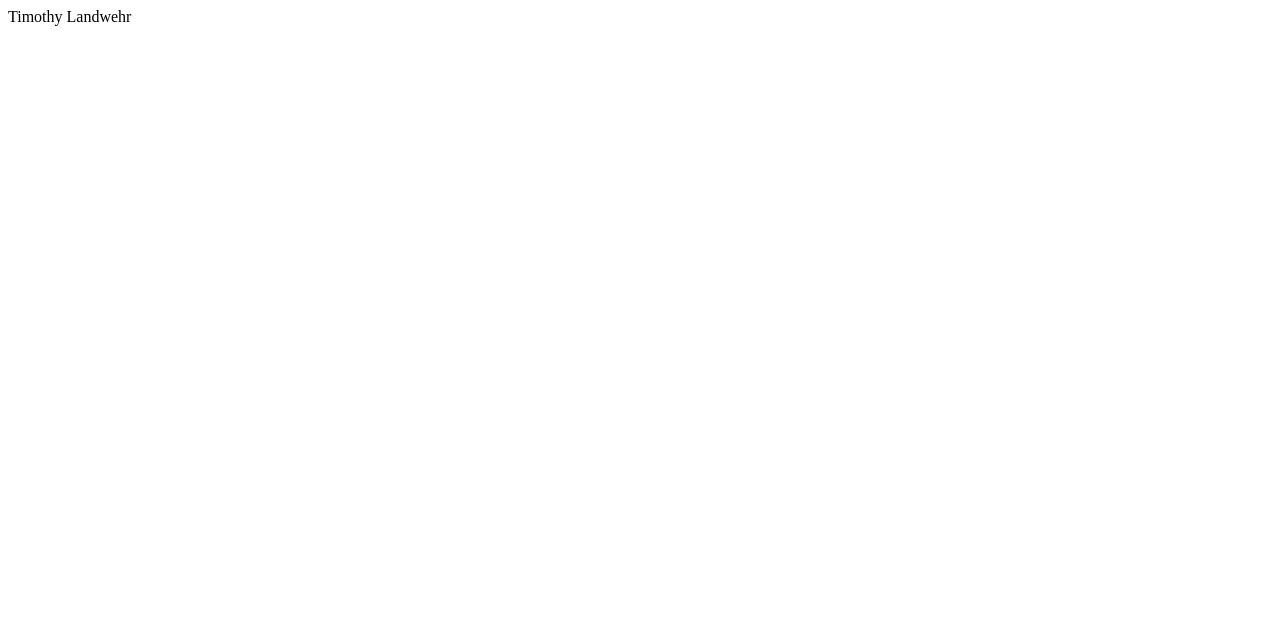
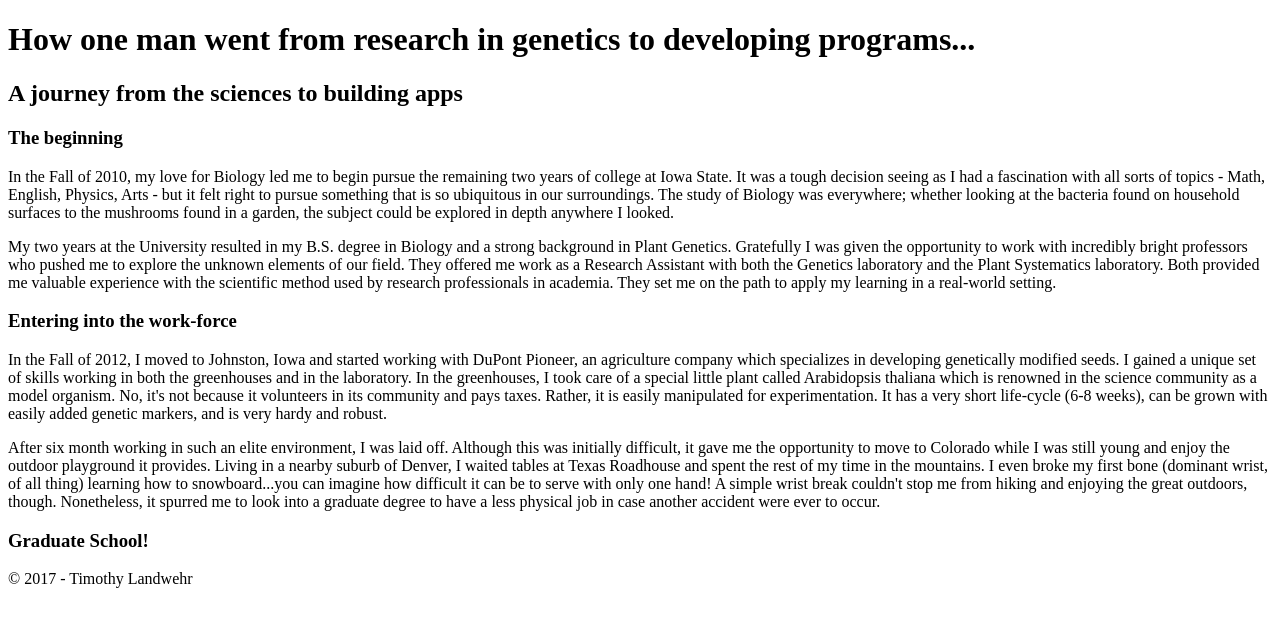
Before and after one commit to tjlandwehr/html-me-something, a plain HTML site: page index.html in a window 1280 px wide. Drawn offline with Linux system fonts and the light colour scheme.

Commit message:
Written four 'About Me' paragraphs in index.html

```diff
--- a/index.html
+++ b/index.html
@@ -1 +1,63 @@
-<p>Timothy Landwehr</p>
+<!DOCTYPE html>
+<html>
+<head>
+    <title>
+        My Journey to Becoming a Programmer
+    </title>
+</head>
+<body>
+    <header>
+        <h1>How one man went from research in genetics to developing programs...</h1>
+    </header>
+    <main>
+        <h2>A journey from the sciences to building apps</h2>
+        <article>
+            <h3>The beginning</h3>
+            <p>
+                In the Fall of 2010, my love for Biology led me to begin pursue the remaining two years of college at Iowa State.
+                It was a tough decision seeing as I had a fascination with all sorts of topics &dash; Math, English, Physics, Arts &dash;
+                but it felt right to pursue something that is so ubiquitous in our surroundings.  The study of Biology was everywhere;
+                whether looking at the bacteria found on household surfaces to the mushrooms found in a garden, the subject
+                could be explored in depth anywhere I looked.
+            </p>
+            <p>
+                My two years at the University resulted in my B.S. degree in Biology and a strong background in Plant Genetics.
+                Gratefully I was given the opportunity to work with incredibly bright professors who pushed me to
+                explore the unknown elements of our field.  They offered me work as a Research Assistant with both the
+                Genetics laboratory and the Plant Systematics laboratory.  Both provided me valuable experience with
+                the scientific method used by research professionals in academia.  They set me on the path to apply my learning
+                in a real-world setting.
+            </p>
+        </article>
+        <article>
+            <h3>Entering into the work-force</h3>
+            <p>
+                In the Fall of 2012, I moved to Johnston, Iowa and started working with DuPont Pioneer, an agriculture company
+                which specializes in developing genetically modified seeds.  I gained a unique set of skills working in both
+                the greenhouses and in the laboratory.  In the greenhouses, I took care of a special
+                little plant called <span>Arabidopsis thaliana</span> which is renowned in the science community as a model organism.
+                No, it's not because it volunteers in its community and pays taxes. Rather, it is easily manipulated for experimentation.
+                It has a very short life-cycle (6-8 weeks), can be grown with easily added genetic markers, and is very hardy and robust.
+            </p>
+            <p>
+                After six month working in such an elite environment, I was laid off.  Although this was initially difficult, it gave
+                me the opportunity to move to Colorado while I was still young and enjoy the outdoor playground it provides. Living in
+                a nearby suburb of Denver, I waited tables at Texas Roadhouse and spent the rest of my time in the mountains.
+                I even broke my first bone (dominant wrist, of all thing) learning how to snowboard...you can imagine how
+                difficult it can be to serve with only one hand! A simple wrist break couldn't stop me from hiking and enjoying
+                the great outdoors, though.  Nonetheless, it spurred me to look into a graduate degree to have a less physical job
+                in case another accident were ever to occur.
+            </p>
+        </article>
+        <article>
+            <h3>Graduate School!</h3>
+            <p>
+
+            </p>
+        </article>
+    </main>
+    <footer>
+        &copy; 2017 &dash; Timothy Landwehr
+    </footer>
+</body>
+</html>
```
